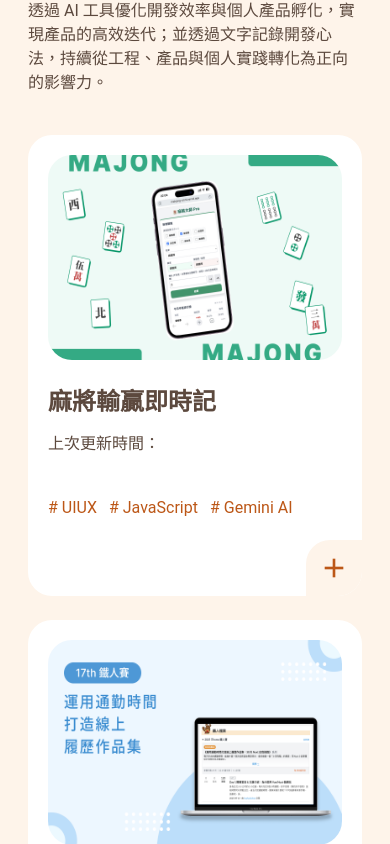
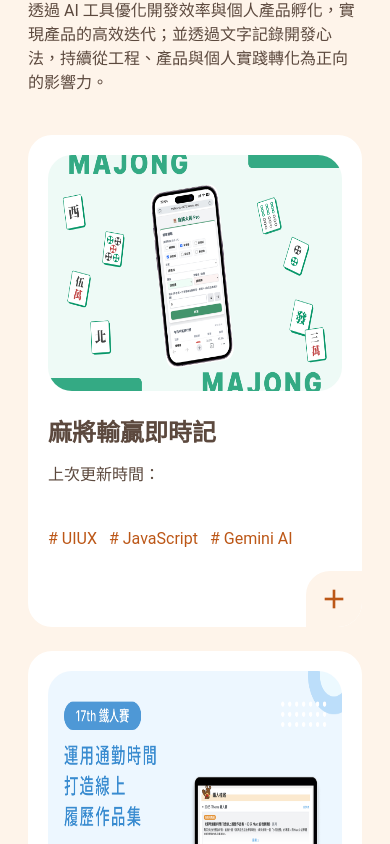
Before and after one commit to supeihau/my-portfolio-2025, a Nuxt app: page / in a window 390 px wide. Shown: the part 2880-3724 px from the top of the page. Built offline with nearby package versions, Linux system fonts and the light colour scheme; no server answers.

Commit message:
fix: ui on phone

```diff
--- a/components/projects/project-card-v2.vue
+++ b/components/projects/project-card-v2.vue
@@ -95,7 +95,7 @@
             </ul>
           </div>
 
-          <div class="d-flex mt-5 flex-row ga-3">
+          <div class="d-flex mt-5 flex-row flex-wrap ga-3">
             <CustomButton
               v-if="props.project.designConceptUrl"
               :type="'outlined'"
@@ -160,31 +160,43 @@ const switchCards = () => {};
 <style lang="scss" scoped>
 .project-flip {
   perspective: 1200px;
+  -webkit-perspective: 1200px;
 }
 
 .project-flip__inner {
-  position: relative;
+  display: grid;
+  grid-template-areas: "card";
   transform-style: preserve-3d;
+  -webkit-transform-style: preserve-3d;
   transition: transform 0.4s ease;
 }
 
 .project-flip__inner.is-flipped {
   transform: rotateY(180deg);
+  -webkit-transform: rotateY(180deg);
 }
 
 .project-flip__face {
+  grid-area: card;
   backface-visibility: hidden;
   -webkit-backface-visibility: hidden;
 }
 
 .project-flip__front {
-  position: relative;
+  pointer-events: auto;
 }
 
 .project-flip__back {
-  position: absolute;
-  inset: 0;
   transform: rotateY(180deg);
+  pointer-events: none;
+}
+
+.project-flip__inner.is-flipped .project-flip__front {
+  pointer-events: none;
+}
+
+.project-flip__inner.is-flipped .project-flip__back {
+  pointer-events: auto;
 }
 
 .custom-plus-desktop {
```
